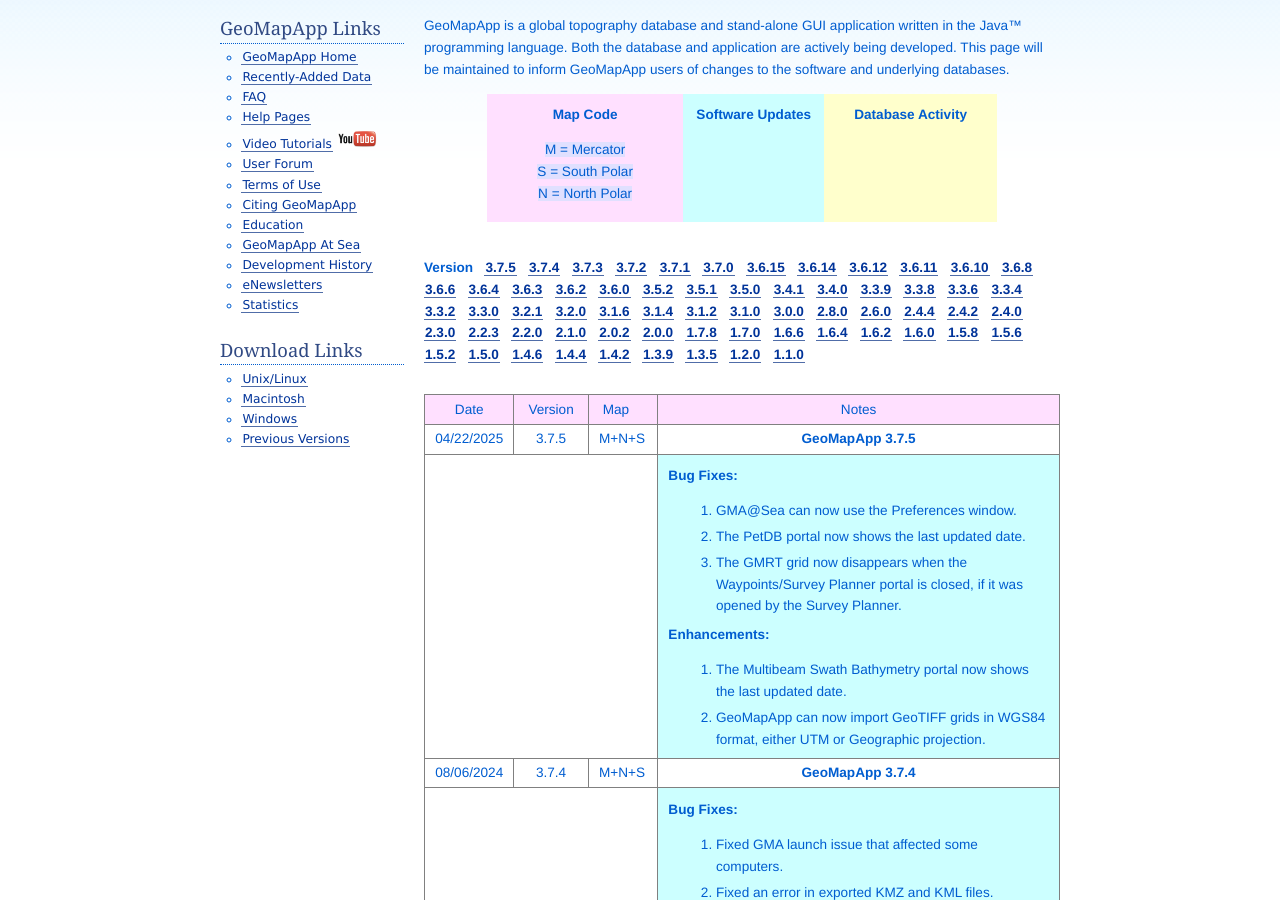
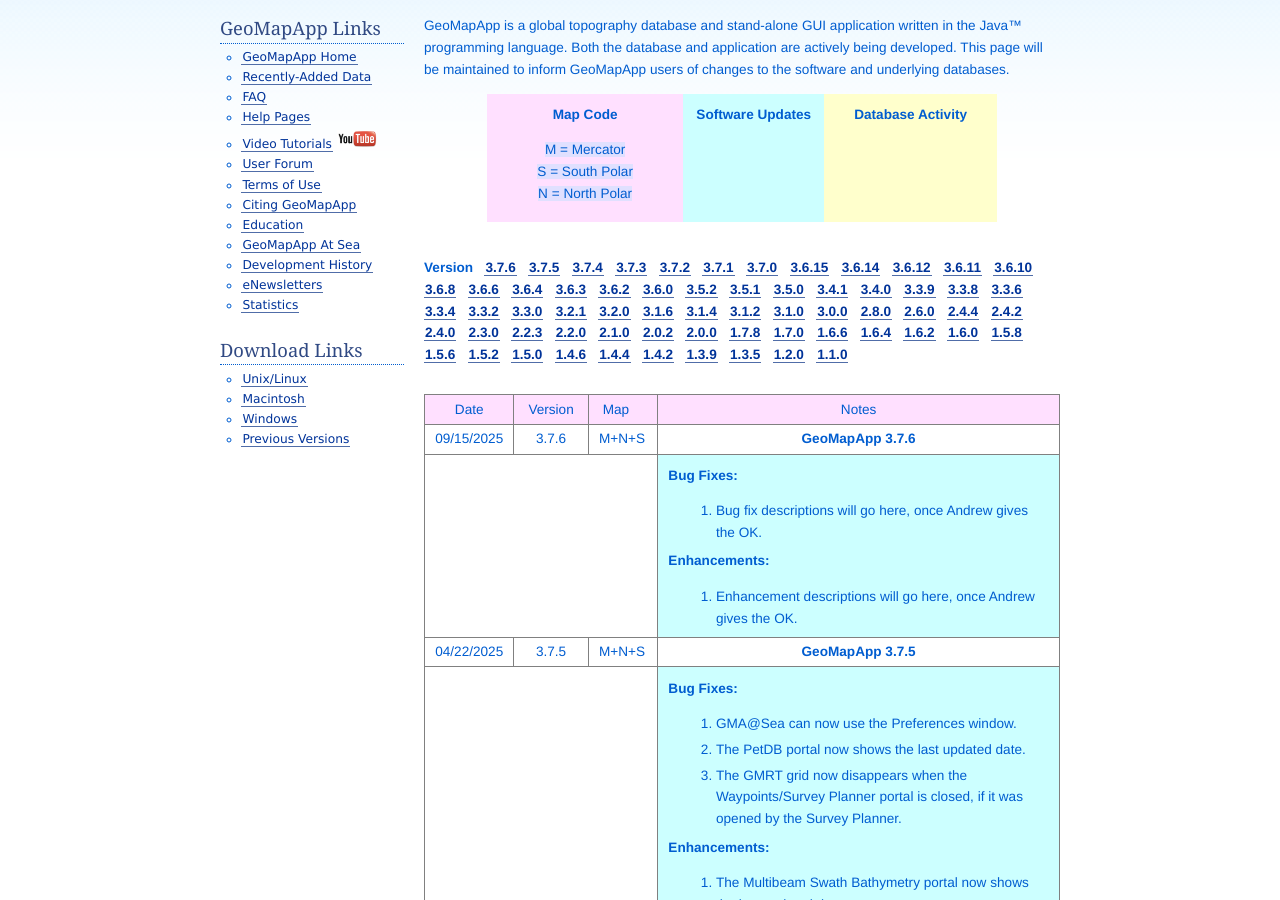
Before and after one commit to mgds/www.geomapapp.org, a Jekyll site: the page built from WhatsNew.html, in a window 1280 px wide and 900 px high, scrolled down 251 px. Built offline with Jekyll 4.4.1, drawn with Linux system fonts in a browser that asks for light colours.

Commit message:
Initial changes for v3.7.6 (projected release date Sept 15th)

```diff
--- a/WhatsNew.html
+++ b/WhatsNew.html
@@ -30,6 +30,7 @@
 </table>
             <br>
             <strong>Version&nbsp;&nbsp;
+	      <a href="#p376">3.7.6</a>&nbsp;&nbsp;
 	      <a href="#p375">3.7.5</a>&nbsp;&nbsp;
 	      <a href="#p374">3.7.4</a>&nbsp;&nbsp;
 	      <a href="#p373">3.7.3</a>&nbsp;&nbsp;
@@ -103,6 +104,32 @@
                   <td style="vertical-align: top; background-color: rgb(255, 224, 255);  width: 10%;">&nbsp;Map<br></td>
                   <td style="vertical-align: top; background-color: rgb(255, 224, 255); text-align: center;  width: 75%;">Notes<br></td>
                 </tr>
+		<!-- 3.7.6 -->
+		<tr>
+                    <td style="vertical-align: top; background-color: rgb(255, 255, 255);">09/15/2025</td>
+                    <td style="vertical-align: top; background-color: rgb(255, 255, 255);">
+                    <div align="center">3.7.6</div>
+                    </td>
+                    <td style="vertical-align: top; background-color: rgb(255, 255, 255);">
+                    <div align="center">M+N+S<a name="p375" id="p376"></a></div>
+                    </td>
+                    <td style="vertical-align: top; background-color: rgb(255, 255, 255);">
+                    <div align="center"><strong>GeoMapApp 3.7.6</strong></div>
+                    </td>
+		</tr>
+		<tr>
+                    <td style="vertical-align: top; background-color: rgb(255, 255, 255);" colspan=3></td>
+                    <td style="vertical-align: top; background-color: rgb(195, 255, 255));">
+                    <p><strong>Bug Fixes:</strong></p>
+                    <ol style="list-style-type: decimal;">
+                      <li>Bug fix descriptions will go here, once Andrew gives the OK.</li>
+                    </ol>
+                    <p><strong>Enhancements:</strong></p>
+                    <ol style="list-style-type: decimal;">
+		      <li>Enhancement descriptions will go here, once Andrew gives the OK.</li>
+                    </ol>
+                    </td>
+		</tr>
 		<!-- 3.7.5 -->
                 <tr>
                     <td style="vertical-align: top; background-color: rgb(255, 255, 255);">04/22/2025</td>
--- a/eNewsletters/index.html
+++ b/eNewsletters/index.html
@@ -13,13 +13,15 @@
 	  <td><b>Year</b></td>
 	  <td style="width: 50%"><b>Date</b></td>
 	</tr>
-	<tr><td>2025</td><td>04.22.2025</td></tr>
+	<tr><td>2025</td><td>09.15.2025</td></tr>
+	<tr><td></td><td>04.22.2025</td></tr>
       </table>
     </td>
     <td>
       <table style="width:100%">
 	<tr><td><b>Contents</b></td></tr>
-	<tr><td><a href="volume18/gma_vol1801.html" target="_blank">GeoMapApp version 3.7.5</a></td></tr>
+	<tr><td><a href="v3_7_6" target="_blank">GeoMapApp version 3.7.6</a></td></tr>
+	<tr><td><a href="v3_7_5" target="_blank">GeoMapApp version 3.7.5</a></td></tr>
       </table>
     </td>
   </tr>
--- a/index.markdown
+++ b/index.markdown
@@ -9,8 +9,8 @@
 <div style="text-align:center;">
     <p>
         <span style="font-size:1.3em;font-weight:bold;">The current version of GeoMapApp is</span>
-        <span style="font-size:1.4em">3.7.5</span>
-        (Released April 2025)
+        <span style="font-size:1.4em">3.7.6</span>
+        (Released September 2025)
     </p>
 </div>
 
--- a/versions.json
+++ b/versions.json
@@ -1,6 +1,6 @@
 {
   "GeoMapApp": {
-    "version":"3.7.4 is available for download.</h1></bold></center><div style=\"font-weight:bold;width:600px;\"><span style=\"color:#D55E00\">Your current version is 3.7.2 or below.</span><br><br>You must download the new version <u>manually</u> by visiting the GeoMapApp home page at www.geomapapp.org (then clicking on the download links on the left side of that web page) or by visiting the download page directly, as follows:<br><br><span style=\"font-size:1.3em\">Mac download:</span> www.geomapapp.org/MacInstall.html<br><br><span style=\"font-size:1.3em\">Windows download:</span> www.geomapapp.org/MSInstall.html<br><br><span style=\"font-size:1.3em\">JAR download:</span> www.geomapapp.org/UnixInstall.html<br><br><span style=\"color:#D55E00;font-size:2em\">Please do not use the buttons and functions below to update your version – they will generate an error.</span></div></body></html><!--",
+    "version":"3.7.6 is available for download.</h1></bold></center><div style=\"font-weight:bold;width:600px;\"><span style=\"color:#D55E00\">Your current version is 3.7.2 or below.</span><br><br>You must download the new version <u>manually</u> by visiting the GeoMapApp home page at www.geomapapp.org (then clicking on the download links on the left side of that web page) or by visiting the download page directly, as follows:<br><br><span style=\"font-size:1.3em\">Mac download:</span> www.geomapapp.org/MacInstall.html<br><br><span style=\"font-size:1.3em\">Windows download:</span> www.geomapapp.org/MSInstall.html<br><br><span style=\"font-size:1.3em\">JAR download:</span> www.geomapapp.org/UnixInstall.html<br><br><span style=\"color:#D55E00;font-size:2em\">Please do not use the buttons and functions below to update your version – they will generate an error.</span></div></body></html><!--",
     "release_date":"August 2024"
   },
   "GEBCO": {
```
Also changed, not shown: eNewsletters/v3_7_6.html (added, +7 -0 lines).
